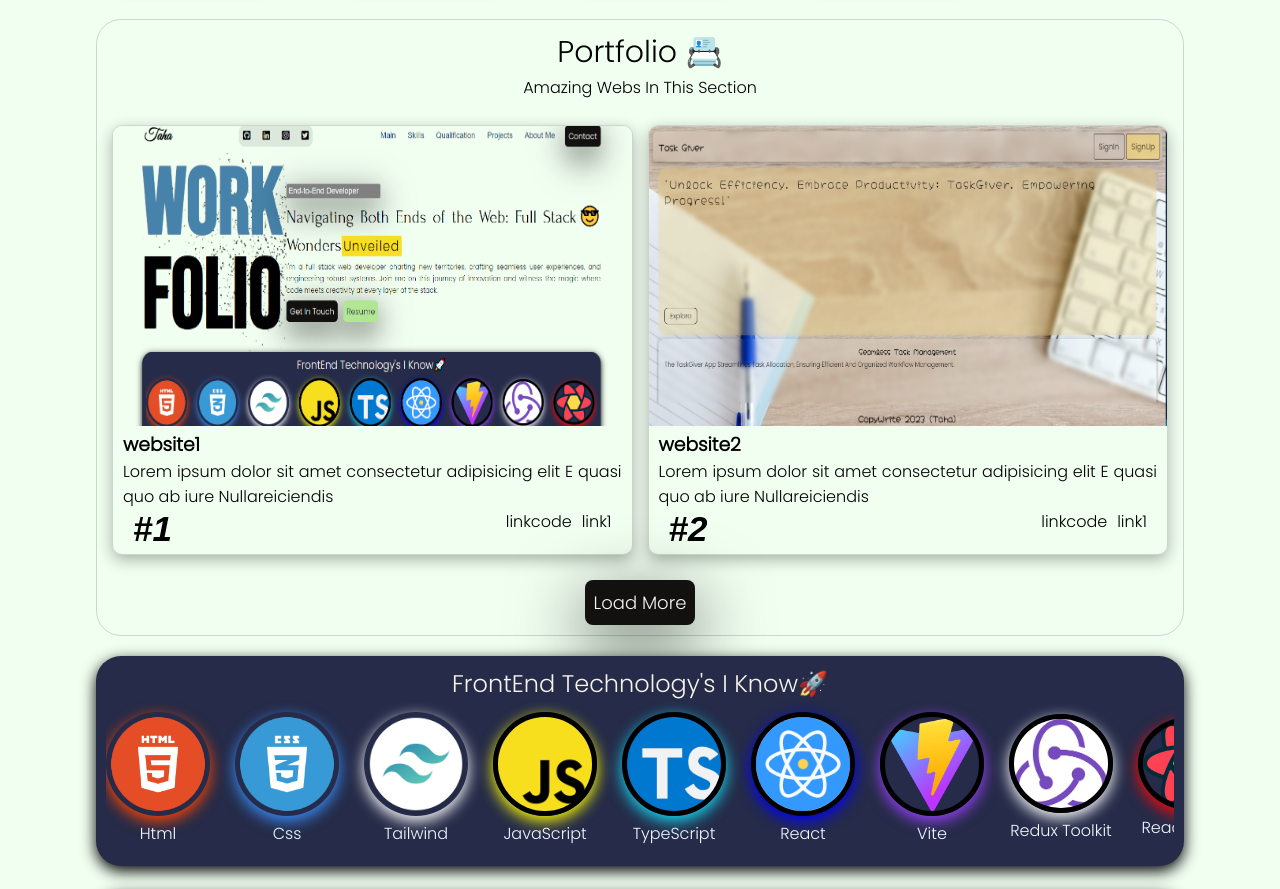
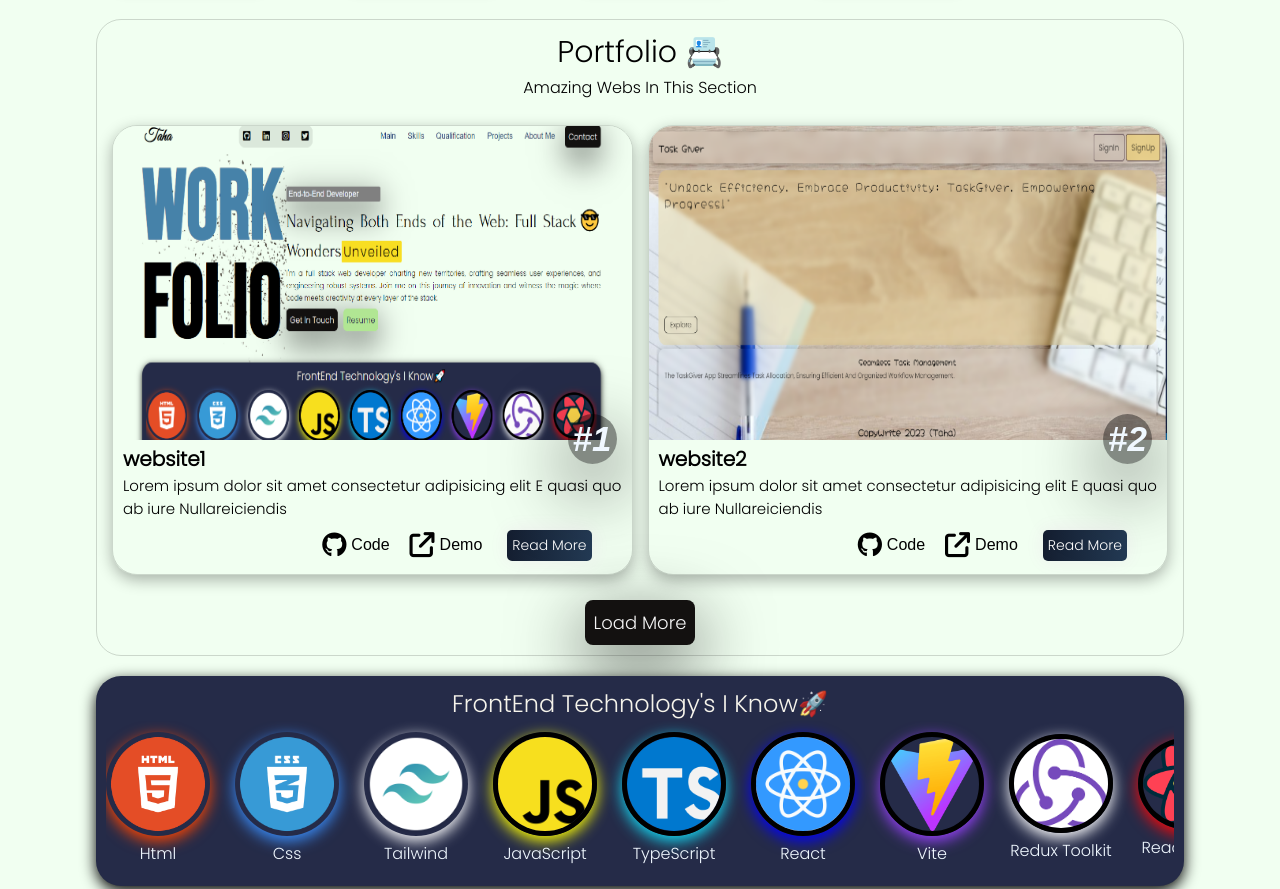
Before and after one commit to tahaali-dev/taha-ali-portfolio, a React (Vite) app: page / in a window 1280 px wide. Shown: the part 1210-2099 px from the top of the page. Built offline with nearby package versions, Linux system fonts and the light colour scheme; a web font is replaced by a local one.

Commit message:
external links updated

```diff
--- a/src/Components/Navbar/Navbar.jsx
+++ b/src/Components/Navbar/Navbar.jsx
@@ -115,7 +115,7 @@ const Navbar = () => {
             </ul>
           </div>
 
-          <p className="menu-button" onClick={() => Menuopen()}>
+          <p className="menu-button " onClick={() => Menuopen()}>
             <i className="fa-solid fa-bars"></i>
           </p>
         </div>
--- a/src/Components/portfolio/PortfolioGrid.jsx
+++ b/src/Components/portfolio/PortfolioGrid.jsx
@@ -1,5 +1,6 @@
 import React, { useState } from "react";
 import "./Protfoliogrid.css";
+import { Link } from "react-router-dom";
 import { data } from "../../data/data";
 
 const PortfolioGrid = () => {
@@ -29,8 +30,20 @@ const PortfolioGrid = () => {
                 <h3>{item.title}</h3>
                 <p>{item.desc}</p>
                 <div className="card-icon">
-                  <p>{item.code}</p>
-                  <p>{item.demo}</p>
+                  <Link className="link" to={item.code} target="_blank">
+                    <div className="icon-set">
+                      <i className="fa-brands fa-github"></i>
+                      Code
+                    </div>
+                  </Link>
+
+                  <Link className="link" to={item.demo} target="_blank">
+                    <div className="icon-set">
+                      <i className="fa-solid fa-arrow-up-right-from-square"></i>
+                      Demo
+                    </div>
+                  </Link>
+                  <Link className="linkbtn btn-grad">Read More</Link>
                 </div>
               </div>
             </div>
--- a/src/Components/portfolio/Protfoliogrid.css
+++ b/src/Components/portfolio/Protfoliogrid.css
@@ -35,8 +35,8 @@
 .card {
   border: 1px solid rgba(0, 0, 0, 0.158);
   box-shadow: rgba(0, 0, 0, 0.301) 0px 5px 15px;
-  border-radius: 10px;
-  height: 430px;
+  border-radius: 25px;
+  height: 450px;
   overflow: hidden;
   transition: 0.3s ease-out;
   /* z-index: -1; */
@@ -56,6 +56,7 @@
 }
 
 .card-content {
+  /* border: 1px solid; */
   padding: 0 10px;
   display: flex;
   flex-direction: column;
@@ -63,19 +64,57 @@
 
 .card-content h3 {
   font-family: "Poppins", sans-serif;
+  font-size: 20px;
 }
 
 .card-content p {
   font-family: "Poppins", sans-serif;
   text-align: justify;
+  font-size: 15px;
 }
 
 .card-icon {
-  padding-right: 10px;
+  /* border: 1px solid; */
+  padding-right: 20px;
   display: flex;
   gap: 10px;
   justify-content: end;
+  align-items: center;
 }
+.icon-set {
+  /* border: 1px solid; */
+  display: flex;
+  align-items: center;
+  padding: 0px 5px;
+  gap: 5px;
+  transition: 0.3s ease-in-out;
+
+}
+.icon-set:hover{
+  transform: scale(1.05);
+  transition: 0.3s ease-in-out;
+}
+.icon-set i {
+  font-size: 25px;
+}
+
+.icon-set .link {
+  font-family: "Poppins", sans-serif;
+  text-decoration: none;
+}
+
+.linkbtn{
+  /* border: 1px solid; */
+  align-self: center;
+  font-family: "Poppins", sans-serif;
+  text-decoration: none;
+  font-size: 14px;
+  padding: 5px;
+  /* color: black; */
+  border-radius: 5px;
+  background-color: rgba(0, 0, 0, 0.267);
+}
+
 .relative {
   position: relative;
 }
@@ -88,13 +127,16 @@
 
 .hasttag {
   position: absolute;
-  bottom: 0;
-  left: 15px;
-  /* background-color: #000000; */
+  bottom: 110px;
+  right: 15px;
+  background-color: #00000075;
+  border-radius: 50%;
   font-size: 35px;
-  /* color: aliceblue; */
+  color: aliceblue;
   padding: 5px;
   font-style: italic;
+  box-shadow: rgba(0, 0, 0, 0.56) 0px 22px 70px 4px;
+
 }
 
 @media (max-width: 786px) {
@@ -103,11 +145,38 @@
   }
   .card {
     height: 370px;
+    border-radius: 25px;
   }
+
   .card img {
     min-width: 100%;
     max-width: 100%;
     min-height: 50%;
     max-height: 50%;
   }
+  .card-content {
+    gap: 9px;
+  }
+
+  .card-content h3 {
+    font-family: "Poppins", sans-serif;
+    font-size: 22px;
+  }
+
+  .card-content p {
+    font-family: "Poppins", sans-serif;
+    text-align: justify;
+    font-size: 16px;
+  }
+  .card-icon {
+    padding-right: 10px;
+    display: flex;
+
+    gap: 10px;
+    justify-content: center;
+  }
+  .hasttag{
+    right: 10px;
+    bottom: 160px;
+  }
 }
--- a/src/data/data.js
+++ b/src/data/data.js
@@ -6,8 +6,8 @@ export const data = [
     image: "/ss/img1.png",
     title: "website1",
     desc: "Lorem ipsum dolor sit amet consectetur adipisicing elit E quasi quo ab iure Nullareiciendis",
-    code: "linkcode",
-    demo: "link1",
+    code: "https://github.com/",
+    demo: "https://portfolio-client-05x9.onrender.com",
     date: "today",
   },
   {
@@ -15,8 +15,8 @@ export const data = [
     image: "/ss/img2.png",
     title: "website2",
     desc: "Lorem ipsum dolor sit amet consectetur adipisicing elit E quasi quo ab iure Nullareiciendis",
-    code: "linkcode",
-    demo: "link1",
+    code: "https://github.com/",
+    demo: "https://assign-client.onrender.com",
     date: "today",
   },
   {
@@ -24,8 +24,8 @@ export const data = [
     image: "/ss/img1.png",
     title: "website1",
     desc: "Lorem ipsum dolor sit amet consectetur adipisicing elit E quasi quo ab iure Nullareiciendis",
-    code: "linkcode",
-    demo: "link1",
+    code: "https://github.com/",
+    demo: "https://assign-client.onrender.com",
     date: "today",
   },
   {
@@ -33,8 +33,8 @@ export const data = [
     image: "/ss/img1.png",
     title: "website1",
     desc: "Lorem ipsum dolor sit amet consectetur adipisicing elit E quasi quo ab iure Nullareiciendis",
-    code: "linkcode",
-    demo: "link1",
+    code: "https://github.com/",
+    demo: "https://assign-client.onrender.com",
     date: "today",
   },
   {
@@ -42,8 +42,8 @@ export const data = [
     image: "/ss/img1.png",
     title: "website1",
     desc: "Lorem ipsum dolor sit amet consectetur adipisicing elit E quasi quo ab iure Nullareiciendis",
-    code: "linkcode",
-    demo: "link1",
+    code: "https://github.com/",
+    demo: "https://assign-client.onrender.com",
     date: "today",
   },
 ];
--- a/src/index.css
+++ b/src/index.css
@@ -102,3 +102,24 @@ body {
   transform: scale(1.08);
   transition: 0.3s ease-out;
 }
+
+
+
+.btn-grad {
+  background-image: linear-gradient(to right, #141E30 0%, #243B55  51%, #141E30  100%);
+  margin: 10px;
+  padding: 15px 45px;
+  text-align: center;
+  transition: 0.5s;
+  background-size: 200% auto;
+  color: white;
+  box-shadow: 0 0 20px #eee;
+  border-radius: 10px;
+  display: block;
+}
+
+.btn-grad:hover {
+  background-position: right center; /* change the direction of the change here */
+  color: #fff;
+  text-decoration: none;
+}
```
Also changed, not shown: public/icons/github.svg (added).
